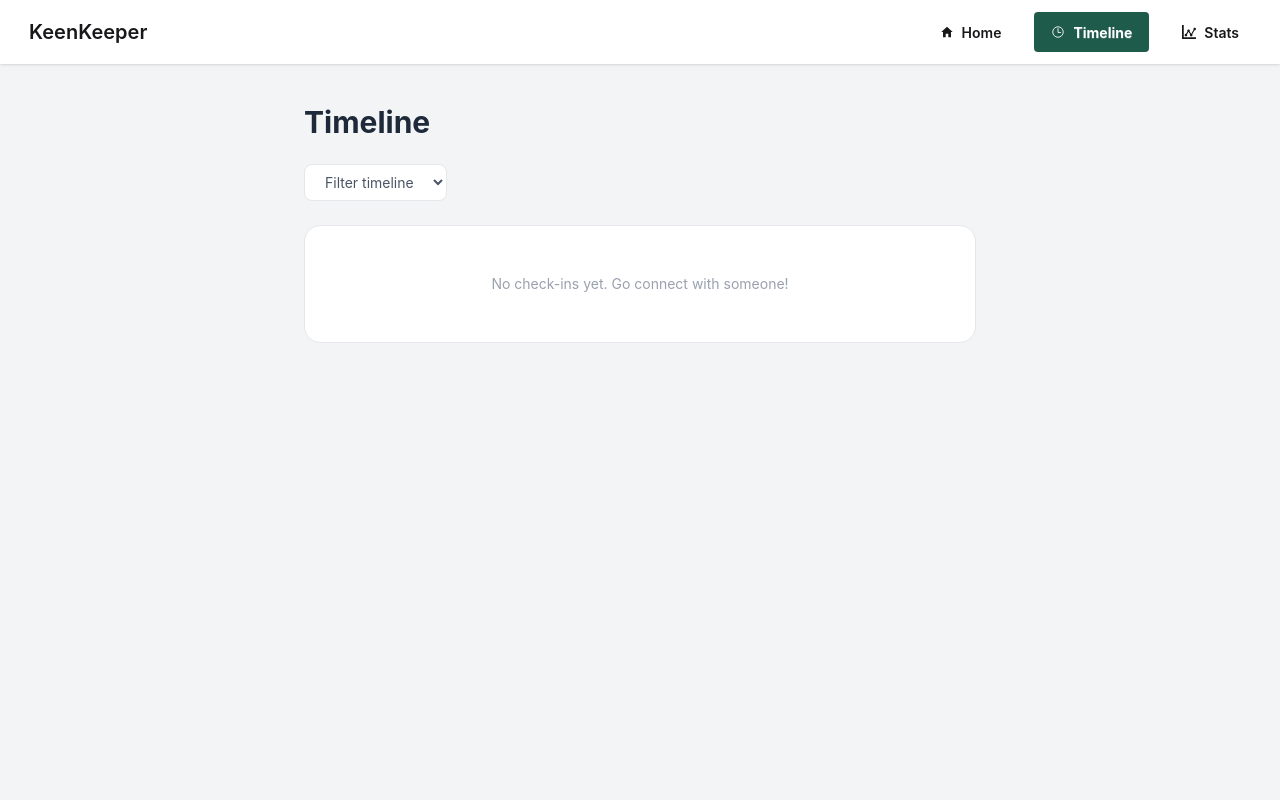
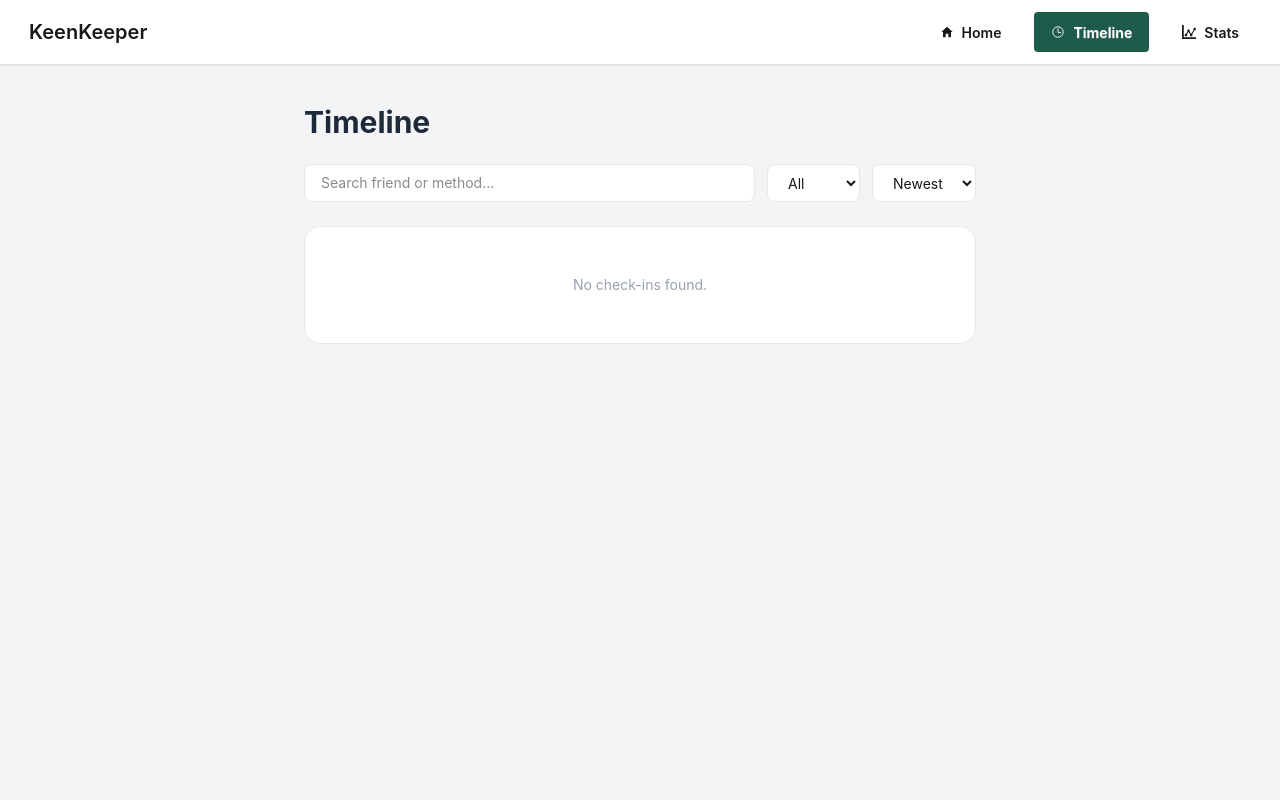
Before and after one commit to khalidhasan-m/assignment7, a React (Vite) app: page /timeline in a window 1280 px wide. Shown: the top 800 px of the page. Built offline with nearby package versions, Linux system fonts and the light colour scheme.

Commit message:
added search and filter and sort

```diff
--- a/src/pages/Timeline.jsx
+++ b/src/pages/Timeline.jsx
@@ -18,14 +18,32 @@ const methodConfig = {
 
 const Timeline = () => {
   const [filter, setFilter] = useState("All");
+  const [sort, setSort] = useState("newest");
+  const [search, setSearch] = useState("");
 
   const [contacts] = useState(() => {
     const saved = localStorage.getItem("contactLog");
     return saved ? JSON.parse(saved) : [];
   });
 
-  const filtered =
-    filter === "All" ? contacts : contacts.filter((c) => c.method === filter);
+  //  FILTER (Call/Text/Video + search)
+  let filtered = contacts.filter((c) => {
+    const matchFilter = filter === "All" || c.method === filter;
+
+    const matchSearch =
+      c.friendName.toLowerCase().includes(search.toLowerCase()) ||
+      c.method.toLowerCase().includes(search.toLowerCase());
+
+    return matchFilter && matchSearch;
+  });
+
+  //  SORT
+  filtered.sort((a, b) => {
+    const dateA = new Date(a.date);
+    const dateB = new Date(b.date);
+
+    return sort === "newest" ? dateB - dateA : dateA - dateB;
+  });
 
   const formatDate = (iso) =>
     new Date(iso).toLocaleDateString("en-US", {
@@ -37,33 +55,60 @@ const Timeline = () => {
   return (
     <div className="min-h-screen bg-gray-100 px-4 py-10">
       <div className="max-w-2xl mx-auto">
-        <h2 className="text-3xl font-bold text-gray-800 mb-6">Timeline</h2>
 
-        {/* Filter dropdown */}
+        <h2 className="text-3xl font-bold text-gray-800 mb-6">
+          Timeline
+        </h2>
+
+        {/* SEARCH FILTER SORT */}
+        <div className="flex flex-col sm:flex-row gap-3 mb-6">
+
+          <input
+            type="text"
+            placeholder="Search friend or method..."
+            value={search}
+            onChange={(e) => setSearch(e.target.value)}
+            className="w-full border border-gray-200 rounded-lg px-4 py-2 text-sm bg-white focus:outline-none"
+          />
+
           <select
             value={filter}
             onChange={(e) => setFilter(e.target.value)}
-          className="mb-6 border border-gray-200 rounded-lg px-4 py-2 text-sm text-gray-600 bg-white focus:outline-none cursor-pointer"
+            className="border border-gray-200 rounded-lg px-4 py-2 text-sm bg-white cursor-pointer"
           >
-          <option value="All">Filter timeline</option>
+            <option value="All">All</option>
             <option value="Call">Call</option>
             <option value="Text">Text</option>
             <option value="Video">Video</option>
           </select>
 
-        {/* Timeline list */}
+          <select
+            value={sort}
+            onChange={(e) => setSort(e.target.value)}
+            className="border border-gray-200 rounded-lg px-4 py-2 text-sm bg-white cursor-pointer"
+          >
+            <option value="newest">Newest</option>
+            <option value="oldest">Oldest</option>
+          </select>
+
+        </div>
+
+        {/* TIMELINE LIST */}
         <div className="rounded-2xl border border-gray-200 bg-white overflow-hidden">
+
           {filtered.length === 0 ? (
             <p className="text-center text-gray-400 text-sm py-12">
-              No check-ins yet. Go connect with someone!
+              No check-ins found.
             </p>
           ) : (
             <ul className="divide-y divide-gray-100">
               {filtered.map((log, i) => {
                 const config = methodConfig[log.method];
+
                 return (
                   <li key={i} className="flex items-center gap-4 px-5 py-4">
-                    {/* Icon circle */}
+
+                    {/* Icon */}
                     <div className="h-9 w-9 rounded-full bg-gray-100 flex items-center justify-center shrink-0">
                       {config.icon}
                     </div>
@@ -71,18 +116,26 @@ const Timeline = () => {
                     {/* Info */}
                     <div className="flex-1 min-w-0">
                       <p className="text-sm text-gray-800">
-                        <span className="font-semibold">{config.label}</span>{" "}
-                        <span className="text-gray-500">with {log.friendName}</span>
+                        <span className="font-semibold">
+                          {config.label}
+                        </span>{" "}
+                        <span className="text-gray-500">
+                          with {log.friendName}
+                        </span>
                       </p>
-                      <p className="text-xs text-gray-400 mt-0.5">{formatDate(log.date)}</p>
+
+                      <p className="text-xs text-gray-400 mt-0.5">
+                        {formatDate(log.date)}
+                      </p>
                     </div>
+
                   </li>
                 );
               })}
             </ul>
           )}
+
         </div>
-
       </div>
     </div>
   );
```
Lines whose indentation alone changed are shown as unchanged.
